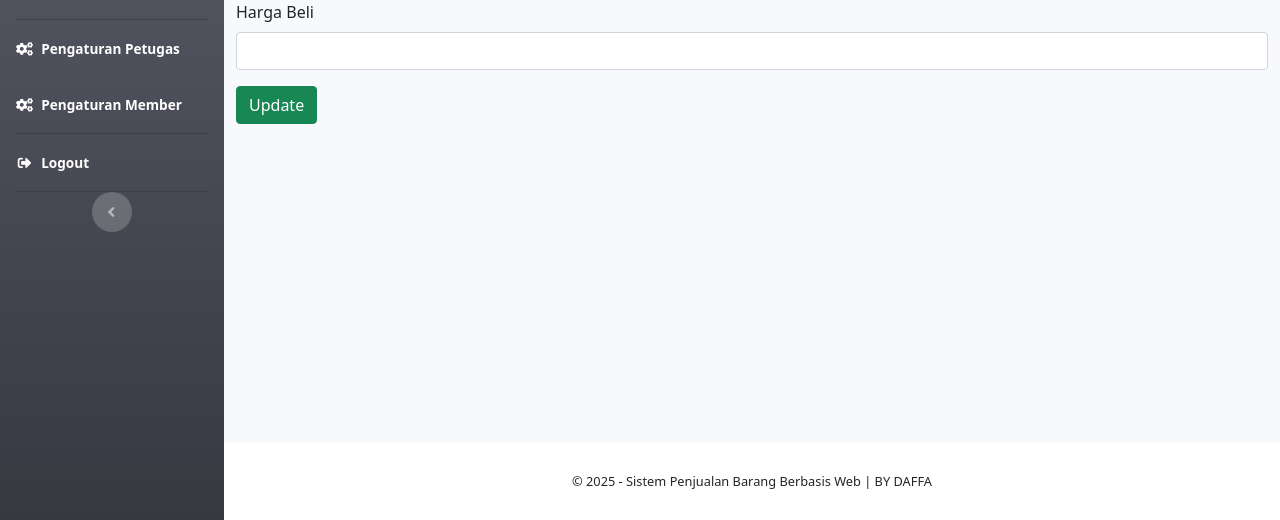
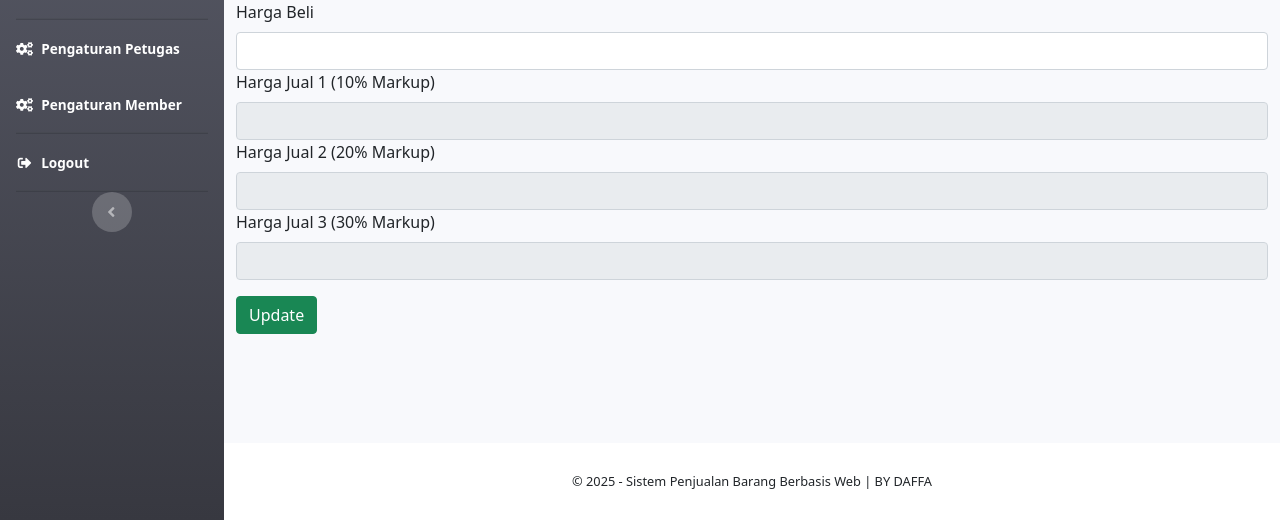
Before and after one commit to RNames/PoS-CodeIgniter-4, a CodeIgniter 4 app: the page made by app/Views/admin/barang/edit.php in a window 1280 px wide. Shown: the part 280-800 px from the top of the page. Run offline with PHP 8.4 and a stand-in for CodeIgniter, Linux system fonts and the light colour scheme; the template is opened without the code that fills it, so the values that code supplies are empty; some libraries are stand-ins or nearby versions.

Commit message:
update barang

```diff
--- a/app/Views/admin/barang/edit.php
+++ b/app/Views/admin/barang/edit.php
@@ -16,9 +16,28 @@
     </select>
 
     <label>Harga Beli</label>
-    <input type="number" name="harga_beli" value="<?= $barang['harga_beli']; ?>" class="form-control" required>
+    <input type="number" name="harga_beli" id="harga_beli" value="<?= $barang['harga_beli']; ?>" class="form-control" required>
+
+    <label>Harga Jual 1 (10% Markup)</label>
+    <input type="number" id="harga_jual_1" value="<?= $barang['harga_jual_1']; ?>" class="form-control" readonly>
+
+    <label>Harga Jual 2 (20% Markup)</label>
+    <input type="number" id="harga_jual_2" value="<?= $barang['harga_jual_2']; ?>" class="form-control" readonly>
+
+    <label>Harga Jual 3 (30% Markup)</label>
+    <input type="number" id="harga_jual_3" value="<?= $barang['harga_jual_3']; ?>" class="form-control" readonly>
 
     <button type="submit" class="btn btn-success mt-3">Update</button>
 </form>
 
+<script>
+    document.getElementById("harga_beli").addEventListener("input", function () {
+        let hargaBeli = parseFloat(this.value) || 0;
+
+        document.getElementById("harga_jual_1").value = hargaBeli + (hargaBeli * 0.10);
+        document.getElementById("harga_jual_2").value = hargaBeli + (hargaBeli * 0.20);
+        document.getElementById("harga_jual_3").value = hargaBeli + (hargaBeli * 0.30);
+    });
+</script>
+
 <?= $this->include('admin/templates/footer') ?>
```
Also changed, not shown: app/Controllers/Owner/BarangController.php (+5 -5 lines).
